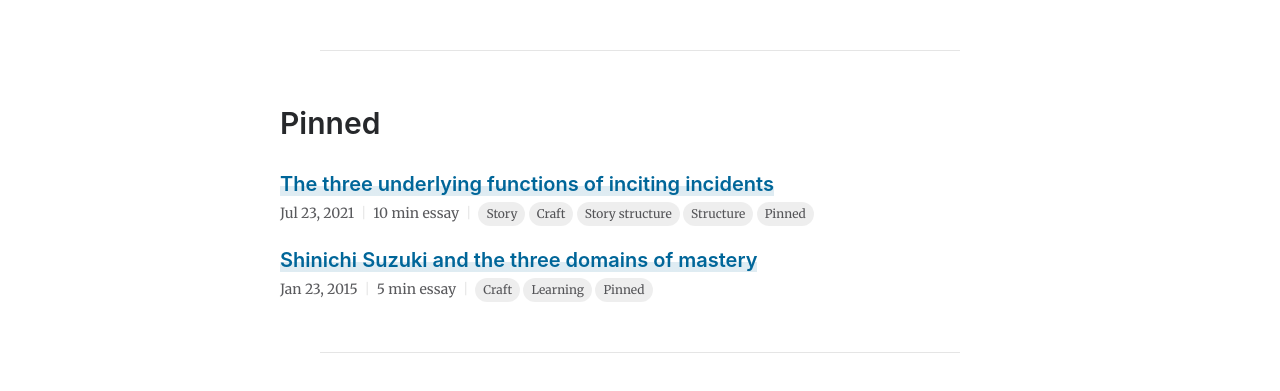
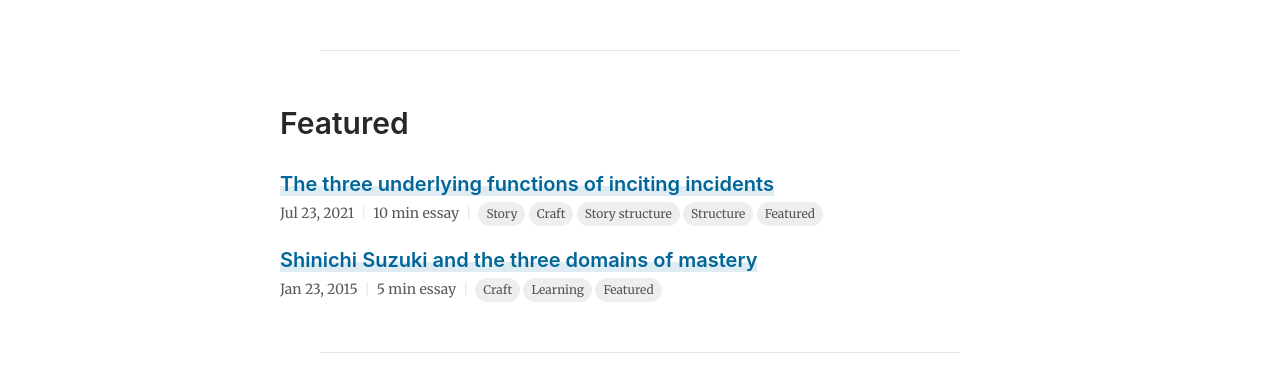
Before and after one commit to natelistrom/natelistrom.github.io, a Jekyll site: the page built from index.markdown, in a window 1280 px wide. Shown: the part 644-1035 px from the top of the page. Built offline with Jekyll 4.4.1, drawn with Linux system fonts in a browser that asks for light colours.

Commit message:
Change 'pinned' to 'featured'

```diff
--- a/_layouts/home.html
+++ b/_layouts/home.html
@@ -13,8 +13,8 @@ layout: default
 
   <!-- Pinned posts -->
   {% for tag in site.tags %}
-    {%- if tag[0] == "Pinned" -%}
-      <h2>Pinned</h2>
+    {%- if tag[0] == "Featured" -%}
+      <h2>Featured</h2>
       <ul class="post-list">
         {% for post in tag[1] %}
           {% include _postList.html %}
--- a/_posts/2015-01-23-suzuki.md
+++ b/_posts/2015-01-23-suzuki.md
@@ -4,7 +4,7 @@ title:  "Shinichi Suzuki and the three domains of mastery"
 description: "An exploration of the interaction between talent, education, and skill."
 date:   2015-01-23 12:00:00 -0400
 image:  /assets/img/suzuki-hero.jpeg
-tags: Craft Learning Pinned
+tags: Craft Learning Featured
 maturity: essay
 reading_time: 5 min
 ---
--- a/_posts/2021-07-23-inciting-incident.md
+++ b/_posts/2021-07-23-inciting-incident.md
@@ -4,7 +4,7 @@ title:  "The three underlying functions of inciting incidents"
 description: "When story theorists talk about inciting incidents, they're often referring to one or more of three distinct story functions: the tipping of the apple cart, the call to adventure, or the decision to cross the threshold."
 date:   2021-07-23 12:00:00 -0400
 image:  /assets/img/natelistrom-logo-144.png
-tags: [Story, Craft, Story structure, Structure, Pinned]
+tags: [Story, Craft, Story structure, Structure, Featured]
 maturity: essay
 reading_time: 10 min
 ---
```
Also changed, not shown: tag/featured.md (added, +5 -0 lines), tag/pinned.md (deleted, +0 -5 lines).
